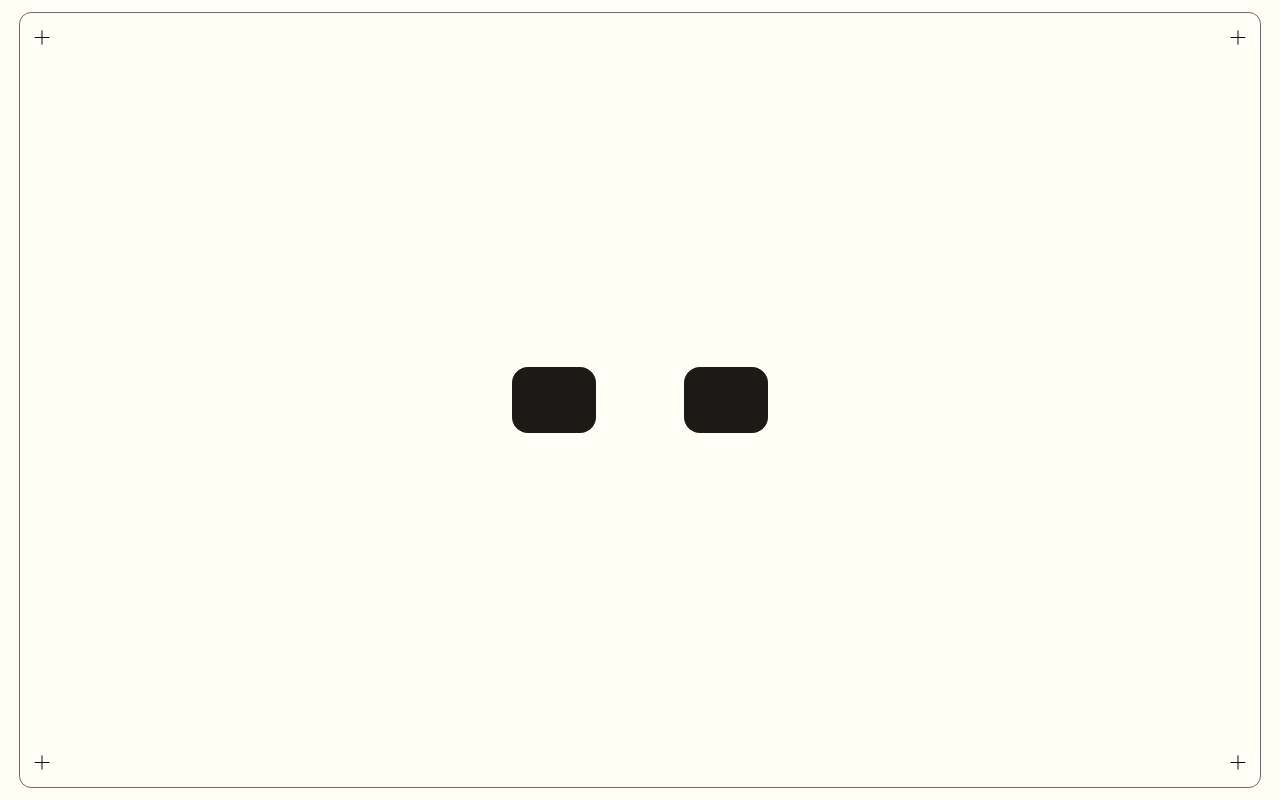
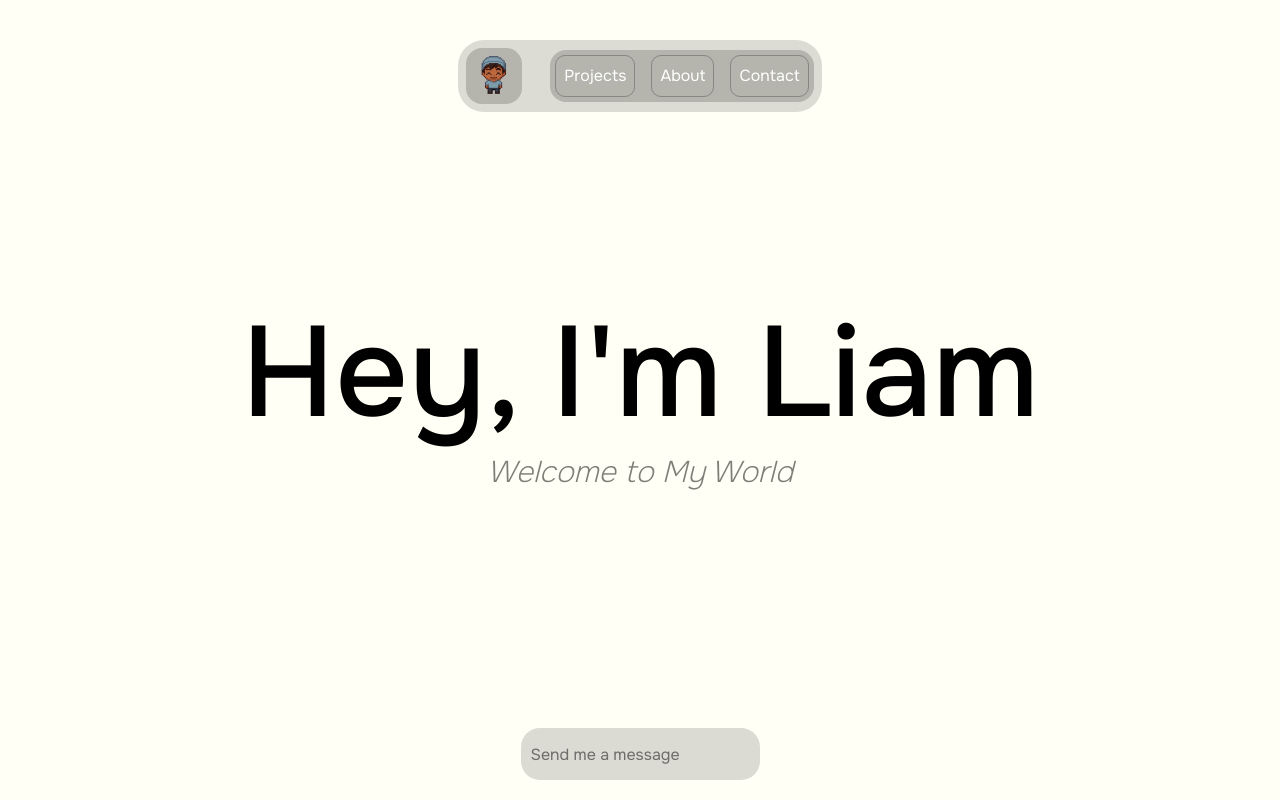
Before and after one commit to simplyyliam/simplyliam-homepage-v3, a React (Vite) app: page / in a window 1280 px wide. Built offline with nearby package versions, Linux system fonts and the light colour scheme.

Commit message:
feat: refactor UI components and introduce GraphicElements module

```diff
--- a/src/components/ui/frame.tsx
+++ b/src/components/ui/frame.tsx
@@ -1,4 +1,4 @@
-import { PlusElement } from "./modals/PlusElement";
+import { PlusElement } from "./modals/GraphicElements";
 
 function ElementFrame() {
   return (
--- /dev/null
+++ b/src/components/ui/modals/GraphicElements.tsx
@@ -0,0 +1,68 @@
+import type { HtmlHTMLAttributes } from "react";
+import type React from "react";
+
+export const PlusElement: React.FC<HtmlHTMLAttributes<HTMLDivElement>> = ({
+  className,
+  ...props
+}) => {
+  return (
+    <div
+      className={`flex items-center justify-center p-2 ${className}`}
+      {...props}
+    >
+      <svg
+        width="28"
+        height="27"
+        viewBox="0 0 28 27"
+        fill="none"
+        xmlns="http://www.w3.org/2000/svg"
+      >
+        <path
+          d="M6.99988 13.5H20.9999M13.9999 20.25V6.75"
+          stroke="#0D0D0D"
+          stroke-linecap="round"
+          stroke-linejoin="round"
+        />
+      </svg>
+    </div>
+  );
+};
+
+//Graident Star Element
+export const Star: React.FC<HtmlHTMLAttributes<HTMLDivElement>> = ({
+  className,
+  ...props
+}) => {
+  return (
+    <div
+      className={`flex items-center justify-center p-2 ${className}`}
+      {...props}
+    >
+      <svg
+        width="22"
+        height="22"
+        viewBox="0 0 22 22"
+        fill="none"
+        xmlns="http://www.w3.org/2000/svg"
+      >
+        <path
+          d="M9.35876 1.43538C9.92254 -0.0882006 12.0775 -0.088197 12.6412 1.43538L14.502 6.46406C14.6793 6.94307 15.0569 7.32073 15.5359 7.49798L20.5646 9.35876C22.0882 9.92254 22.0882 12.0775 20.5646 12.6412L15.5359 14.502C15.0569 14.6793 14.6793 15.0569 14.502 15.5359L12.6412 20.5646C12.0775 22.0882 9.92254 22.0882 9.35876 20.5646L7.49798 15.5359C7.32073 15.0569 6.94306 14.6793 6.46406 14.502L1.43538 12.6412C-0.0882006 12.0775 -0.088197 9.92254 1.43538 9.35876L6.46406 7.49798C6.94307 7.32073 7.32073 6.94306 7.49798 6.46406L9.35876 1.43538Z"
+          fill="url(#paint0_linear_589_77)"
+        />
+        <defs>
+          <linearGradient
+            id="paint0_linear_589_77"
+            x1="11"
+            y1="-3"
+            x2="11"
+            y2="25"
+            gradientUnits="userSpaceOnUse"
+          >
+            <stop stop-color="#595CFF" />
+            <stop offset="1" stop-color="#C6F8FF" />
+          </linearGradient>
+        </defs>
+      </svg>
+    </div>
+  );
+};
--- a/src/components/ui/modals/MessageMe.tsx
+++ b/src/components/ui/modals/MessageMe.tsx
@@ -1,19 +1,18 @@
 import type { HtmlHTMLAttributes } from "react";
-import type React from "react";
+import { forwardRef } from "react";
 
-export const Message: React.FC<HtmlHTMLAttributes<HTMLDivElement>> = ({
-  children,
-  className,
-  ...props
-}) => {
+export const Message = forwardRef<HTMLDivElement, HtmlHTMLAttributes<HTMLDivElement>>(
+  ({ children, className, ...props }, ref) => {
     return (
       <div
-      className={`flex items-center justify-center px-[10px]  absolute bottom-5 rounded-[19px] bg-[#0d0d0d25] ${className}
-
-        `}
+        ref={ref}
+        className={`flex items-center justify-center px-[10px] absolute bottom-5 rounded-[19px] bg-[#0d0d0d25] ${className}`}
         {...props}
       >
         {children}
       </div>
     );
-};
+  }
+);
+
+Message.displayName = "Message";
--- a/src/components/ui/modals/PlusElement.tsx
+++ /dev/null
@@ -1,29 +0,0 @@
-import type { HtmlHTMLAttributes } from "react";
-import type React from "react";
-
-export const PlusElement: React.FC<HtmlHTMLAttributes<HTMLDivElement>> = ({
-  className,
-  ...props
-}) => {
-  return (
-    <div
-      className={`flex items-center justify-center p-2 ${className}`}
-      {...props}
-    >
-      <svg
-        width="28"
-        height="27"
-        viewBox="0 0 28 27"
-        fill="none"
-        xmlns="http://www.w3.org/2000/svg"
-      >
-        <path
-          d="M6.99988 13.5H20.9999M13.9999 20.25V6.75"
-          stroke="#0D0D0D"
-          stroke-linecap="round"
-          stroke-linejoin="round"
-        />
-      </svg>
-    </div>
-  );
-};
--- a/src/components/ui/modals/nav.tsx
+++ b/src/components/ui/modals/nav.tsx
@@ -1,11 +1,18 @@
 import type { HtmlHTMLAttributes } from "react";
-import type React from "react";
+import { forwardRef } from "react";
 
+export const NavModel = forwardRef<HTMLDivElement, HtmlHTMLAttributes<HTMLDivElement>>(
+    ({ children, className, ...props }, ref) => {
+        return (
+            <div
+                ref={ref}
+                className={`flex items-center justify-between gap-7 h-[72px] bg-[#14141425] p-[8px] rounded-[26px] absolute top-10 text-white ${className}`}
+                {...props}
+            >
+                {children}
+            </div>
+        );
+    }
+);
 
-export const NavModel: React.FC<HtmlHTMLAttributes<HTMLDivElement>> = ({
-    children, className, ...props
-}) => {
-    return (
-        <div className={`flex items-center justify-between gap-7 h-[72px] bg-[#14141425] p-[8px] rounded-[26px] absolute top-10 text-white ${className}`} {...props}>{children}</div>
-    )
-}
+NavModel.displayName = "NavModel";
--- a/src/pages/Home.tsx
+++ b/src/pages/Home.tsx
@@ -8,24 +8,37 @@ import { CustomButton } from "../components/ui/modals/CustomButton";
 import { NavModel } from "../components/ui/modals/nav";
 import { NavShell } from "../components/ui/modals/NavShell";
 import ElementFrame from "../components/ui/frame";
+import { Star } from "../components/ui/modals/GraphicElements";
 
 function Home() {
   const [isTyping, setIsTyping] = useState(false);
   const [showHome, setShowHome] = useState(false);
-  const [intro, Intro] = useState(true);
+  const [intro, setIntro] = useState(true);
+
   const messageRef = useRef<HTMLInputElement>(null);
   const sendRef = useRef<HTMLDivElement>(null);
+  const Eye_L_Ref = useRef<HTMLSpanElement>(null);
+  const Eye_R_Ref = useRef<HTMLSpanElement>(null);
+  const Blink_L_Ref = useRef<HTMLSpanElement>(null);
+  const Blink_R_Ref = useRef<HTMLSpanElement>(null);
+  const heroTextRef = useRef(null)
+  const SendMessageRef = useRef(null)
+  const navRef = useRef(null)
+
 
 useEffect(() => {
   const handleInput = () => {
     const input = messageRef.current?.value;
     setIsTyping(!!input);
+
+    if (messageRef.current) {
+      messageRef.current.style.textAlign = input ? "left" : "center";
+    }
   };
 
   const inputElem = messageRef.current;
   if (inputElem) {
     inputElem.addEventListener("input", handleInput);
-      inputElem.style.textAlign = isTyping ? "left" : "center";
   }
 
   return () => {
@@ -33,7 +46,7 @@ function Home() {
       inputElem.removeEventListener("input", handleInput);
     }
   };
-  }, [isTyping]);
+}, []);
 
   useEffect(() => {
     if (isTyping && sendRef.current) {
@@ -46,23 +59,89 @@ function Home() {
     }
   }, [isTyping]);
 
-  //To animate everything in order, add a useEffect with cronological layer animations. This only happens when the intro state becomes false.
+  //Intro Animation
+  useEffect(() => {
+    const tl = gsap.timeline()
+
+    if (Eye_L_Ref && Eye_R_Ref) {
+
+      tl.call(() => setIntro(true))
+
+      // Blink 1
+      tl.to([Eye_L_Ref.current, Eye_R_Ref.current], { height: 0, duration: 0.08, ease: "linear" })
+      tl.to([Blink_L_Ref.current, Blink_R_Ref.current], { opacity: 0.7, scale: 1.3, duration: 0.08, ease: "linear" }, "<")
+      tl.to([Blink_L_Ref.current, Blink_R_Ref.current], { opacity: 1, scale: 2.5, duration: 0.12, ease: "expo.out" })
+      tl.to([Eye_L_Ref.current, Eye_R_Ref.current], { height: 66, duration: 0.11, ease: "linear" })
+      tl.to([Blink_L_Ref.current, Blink_R_Ref.current], { opacity: 0, scale: 0, duration: 0.09, ease: "linear" }, "<")
+
+      // short pause
+      tl.to({}, { duration: 0.25 })
+
+      // Blink 2
+      tl.to([Eye_L_Ref.current, Eye_R_Ref.current], { height: 0, duration: 0.07, ease: "linear" })
+      tl.to([Blink_L_Ref.current, Blink_R_Ref.current], { opacity: 1, scale: 1.2, duration: 0.07, ease: "linear" }, "<")
+      tl.to([Blink_L_Ref.current, Blink_R_Ref.current], { opacity: 0, scale: 2.2, duration: 0.11, ease: "expo.out" })
+      tl.to([Eye_L_Ref.current, Eye_R_Ref.current], { height: 66, duration: 0.10, ease: "linear" })
+      tl.to([Blink_L_Ref.current, Blink_R_Ref.current], { opacity: 0, scale: 0, duration: 0.08, ease: "linear" }, "<")
+
+      // Final close and Pause
+      tl.to({}, { duration: 0.35 })
+      tl.to([Eye_L_Ref.current, Eye_R_Ref.current], { height: 0, opacity: 0, duration: 0.18, ease: "expo.in" })
+
+      tl.call(() => setIntro(false))
+      tl.call(() => setShowHome(true))
+
+      return () => {
+        tl.kill()
+      }
+
+   }
+  }, []);
+
+  useEffect(() => {
+    const tl = gsap.timeline()
+
+    if (showHome) {
+      tl.to(heroTextRef.current, { scale: 1, opacity: 1, duration: 0.5, ease: "expo.out" })
+      tl.to(navRef.current, { scale: 1, opacity: 1, duration: 0.5, ease: "expo.out" }, "-=0.3")
+      tl.to(SendMessageRef.current, { scale: 1, opacity: 1, duration: 0.5, ease: "expo.out" }, "-=0.3")
+    }
+
+  }, [showHome])
+
+
 
   return (
     <HomeWrapper>
       {intro && (
         <div className="flex items-center justify-center w-[97%] h-[97%] border border-[#6B6B6B]  rounded-xl">
           {/* Blinking Eyes */}
-          <div className="flex items-center justify-between w-[25em] h-[16em] p-18">
-            <div className="w-21 h-16.5 bg-stone-900 rounded-2xl"></div>
-            <div className="w-21 h-16.5 bg-stone-900 rounded-2xl"></div>
+          <div className="flex items-center justify-between w-[25em] h-[16em] p-18 relative">
+            <span
+              ref={Eye_L_Ref}
+              className="w-[84px] h-[66px] bg-stone-900 rounded-2xl"
+            ></span>
+            <span
+              ref={Eye_R_Ref}
+              className="w-[84px] h-[66px]  bg-stone-900 rounded-2xl"
+            ></span>
+            <div className="flex items-center justify-between w-[25em] px-10 absolute bottom-18 left-0">
+              <span ref={Blink_L_Ref}>
+                <Star />
+              </span>
+              <span ref={Blink_R_Ref}>
+                <Star />
+              </span>
+            </div>
           </div>
           <ElementFrame />
         </div>
       )}
+
+
       {showHome && (
         <>
-          <NavModel>
+          <NavModel ref={navRef} className="opacity-0 scale-0">
             <Avatar>
               <div className="relative w-[44px] h-[44px] flex items-centere justify-center">
                 <img src="/sprite.png" alt="A simplyliam sprite" />
@@ -74,14 +153,13 @@ function Home() {
               <CustomButton>Contact</CustomButton>
             </NavShell>
           </NavModel>
-          <div className="flex flex-col text-center items-centere justify-center p-4 gap-4 text-black">
-            <h1 className="text-9xl font-medium">Hey, I'm Liam</h1>
-            <p className="text-3xl italic font-extralight opacity-50">
+          <div ref={heroTextRef} className="flex flex-col text-center items-centere justify-center p-4 gap-4 text-black opacity-0 scale-0">
+            <h1  className="text-9xl font-medium">Hey, I'm Liam</h1>
+            <p  className="text-3xl italic font-extralight opacity-50">
               Welcome to My World
             </p>
           </div>
-
-          <Message>
+          <Message ref={SendMessageRef} className="opacity-0 scale-0">
             <CustomInput ref={messageRef} />
             {isTyping && (
               <div ref={sendRef} className="opacity-0 scale-0">
```
Lines whose indentation alone changed are shown as unchanged.
